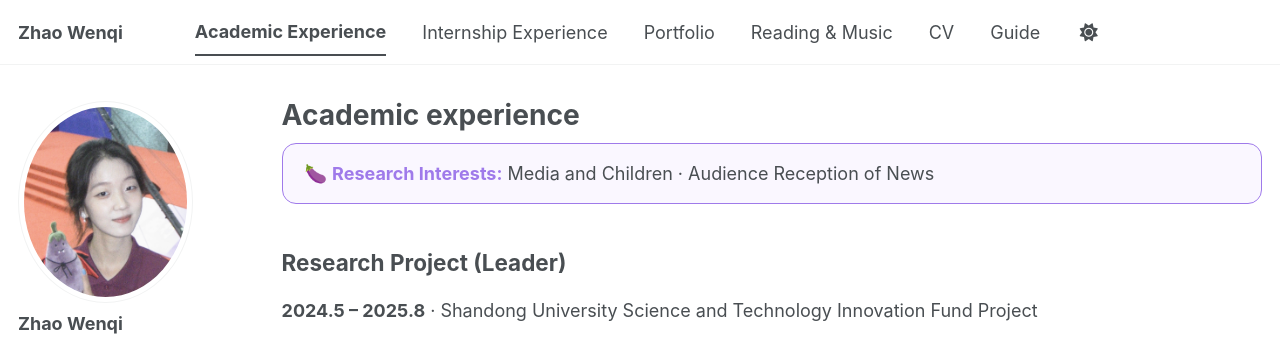
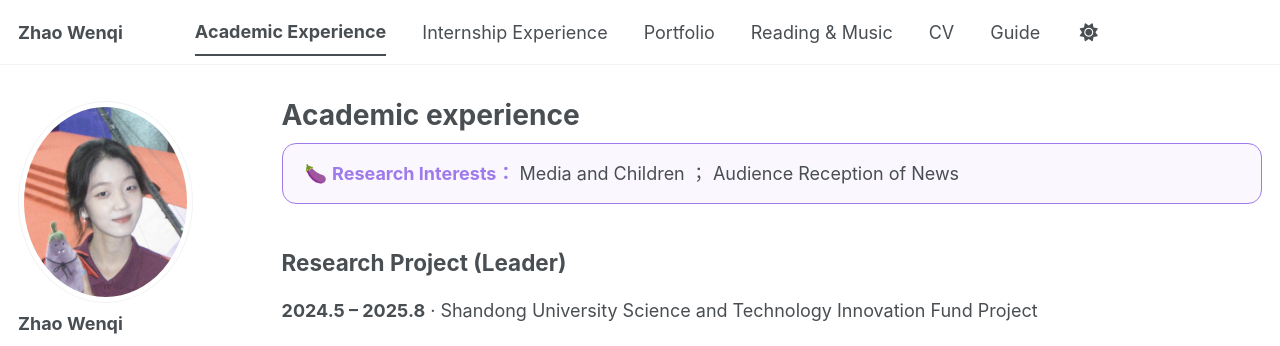
Before and after one commit to Wenqi0511/jupiter0511, a Jekyll site: the page built from _pages/publications.html, in a window 1280 px wide and 1028 px high. Shown: the top 346 px of the window. Built offline with Jekyll 4.4.1, drawn with Linux system fonts in a browser that asks for light colours; a style sheet for code colours, icons or effects is not loaded.

Commit message:
Update publications.html

```diff
--- a/_pages/publications.html
+++ b/_pages/publications.html
@@ -6,7 +6,7 @@ author_profile: true
 ---
 
 <div style="border:1.5px solid #9F7AEA; border-radius:14px; padding:16px 22px; background:#faf7ff; margin-bottom:36px;">
-🍆 <b style="color:#9F7AEA;">Research Interests:</b> Media and Children · Audience Reception of News
+🍆 <b style="color:#9F7AEA;">Research Interests：</b> Media and Children ； Audience Reception of News
 </div>
 
 <h2>Research Project (Leader)</h2>
```
